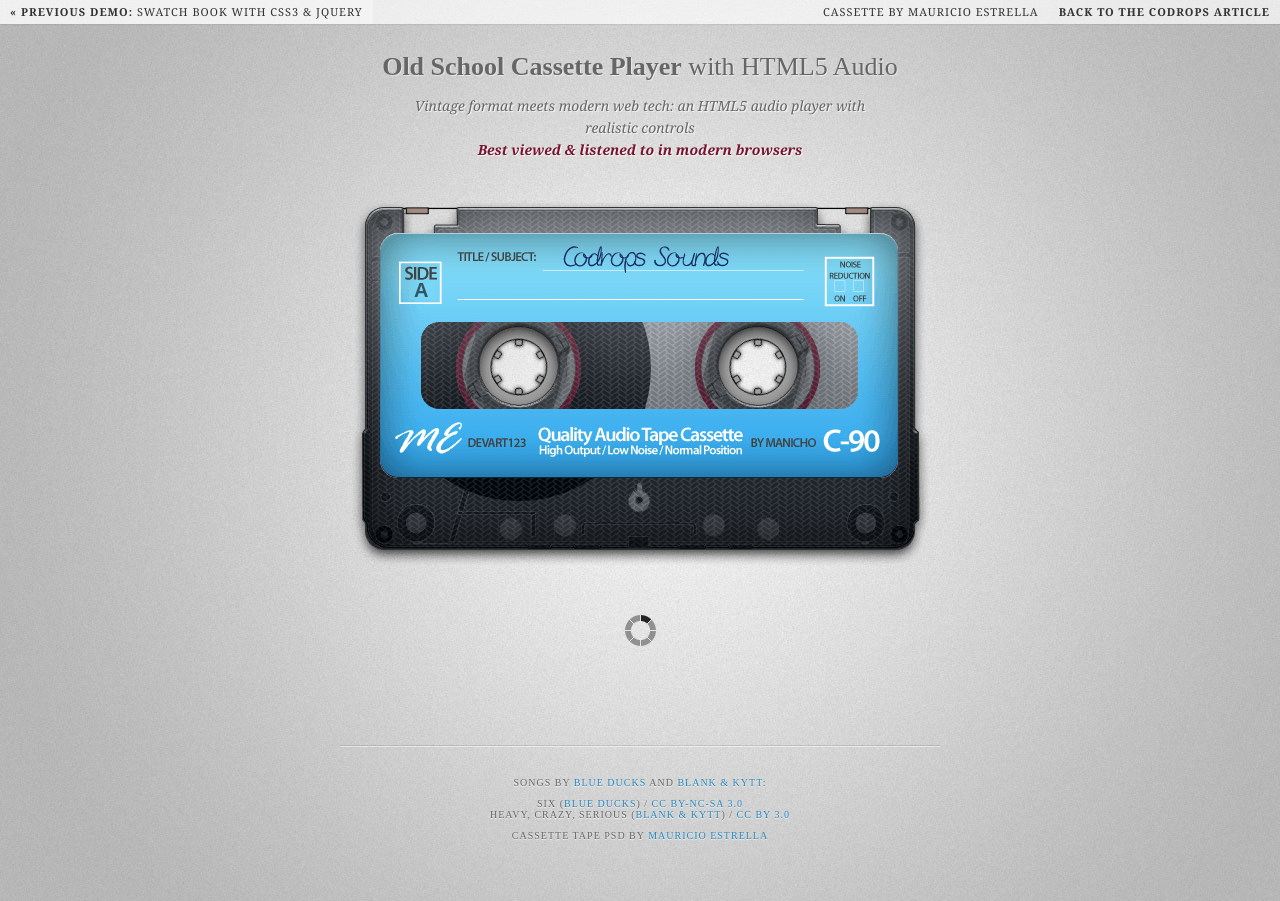
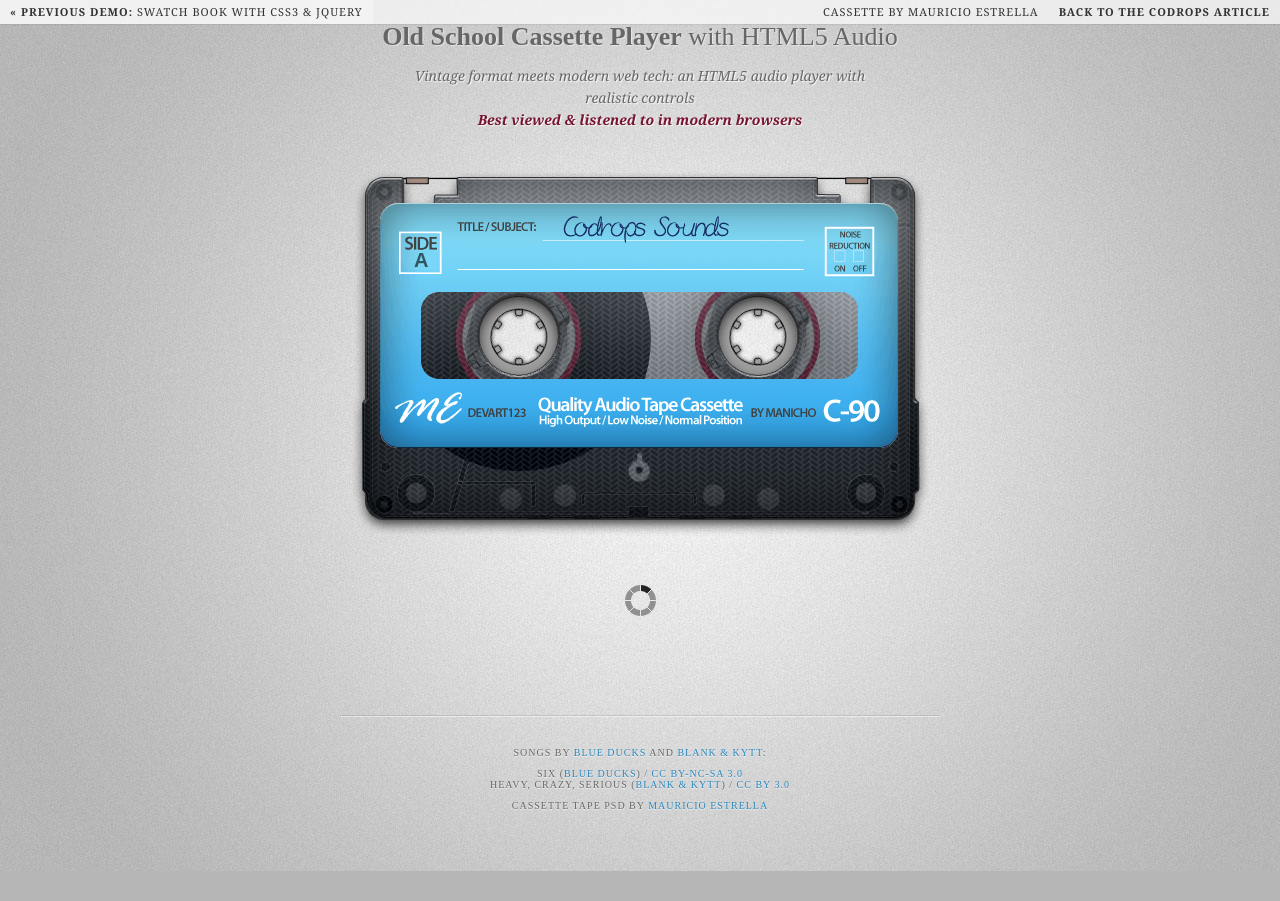
Before and after one commit to krisek/cplayer, a plain HTML site: page index.html in a window 1280 px wide. After the commit the page ends 871 px from the top, so only its background shows below. Drawn offline with nearby package versions, Linux system fonts and the light colour scheme; a web font is replaced by a local one.

Commit message:
saving screen estate

```diff
--- a/css/demo.css
+++ b/css/demo.css
@@ -39,8 +39,10 @@ a:hover{
 	margin: 0;
 }
 .container > header{
-	margin: 10px 10px 0px 10px;
-	padding: 20px 10px 0px 10px;
+	/*margin: 10px 10px 0px 10px;
+	padding: 20px 10px 0px 10px;*/
+	margin: 0px 0px 0px 0px;
+	padding: 0px 0px 0px 0px;
 	position: relative;
 	display: block;
 	text-shadow: 1px 1px 1px rgba(0,0,0,0.2);
```
